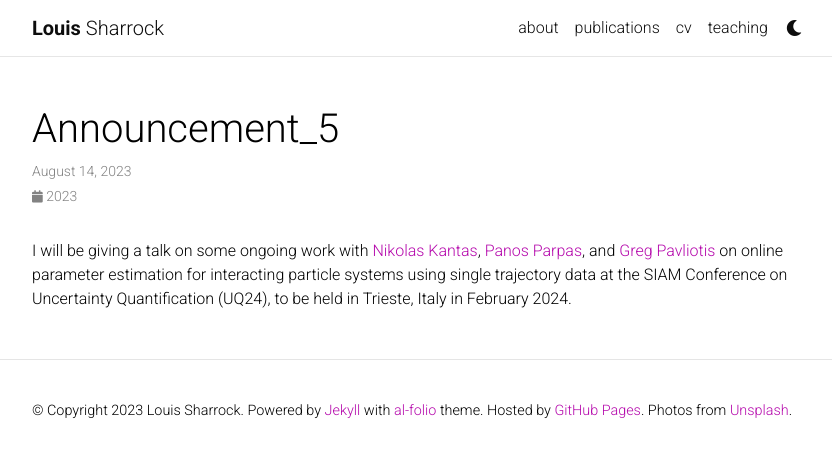
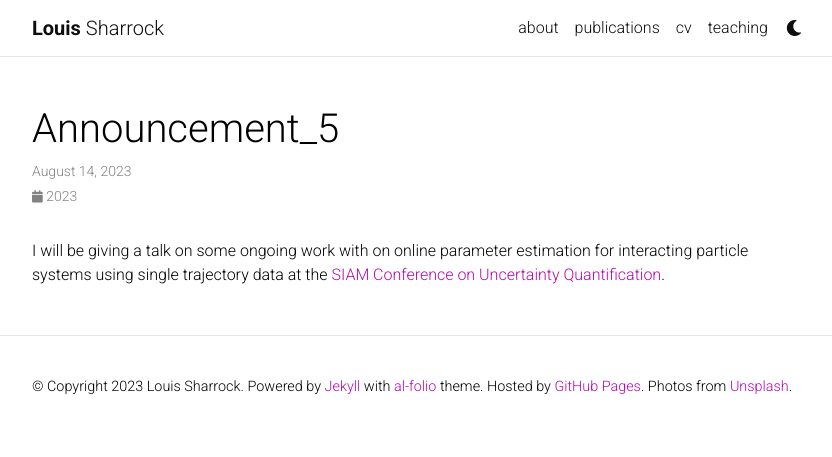
Before and after one commit to louissharrock/louissharrock.github.io, a Jekyll site: the page built from _news/announcement_5.md, in a window 1280 px wide. Shown: the top 457 px of the page, without its empty margins (223-1055 px from the left). Built offline with Jekyll 4.4.1, drawn with Linux system fonts in a browser that asks for light colours; comment, search, counter and statistics services are not loaded; a style sheet for code colours, icons or effects is not loaded.

Commit message:
Update announcement_5.md

```diff
--- a/_news/announcement_5.md
+++ b/_news/announcement_5.md
@@ -5,4 +5,4 @@ inline: true
 related_posts: false
 ---
 
-I will be giving a talk on some ongoing work with [Nikolas Kantas](https://www.ma.imperial.ac.uk/~nkantas/), [Panos Parpas](https://www.doc.ic.ac.uk/~pp500/index.html), and [Greg Pavliotis](https://www.ma.imperial.ac.uk/~pavl/) on online parameter estimation for interacting particle systems using single trajectory data at the SIAM Conference on Uncertainty Quantification (UQ24), to be held in Trieste, Italy in February 2024.
+I will be giving a talk on some ongoing work with on online parameter estimation for interacting particle systems using single trajectory data at the [SIAM Conference on Uncertainty Quantification](https://www.siam.org/conferences/cm/conference/uq24).
```
